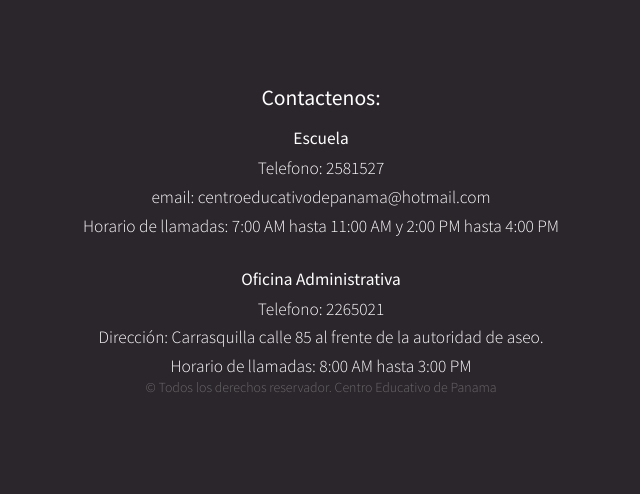
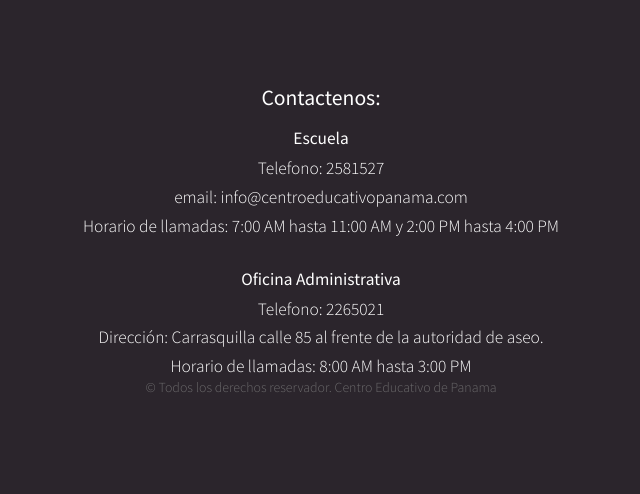
Before and after one commit to arsa666/centroEducativoPanama, a PHP site: page /index.php in a window 1280 px wide. Shown: the part 1278-1772 px from the top of the page, without its empty margins (319-959 px from the left). Run offline with PHP 8.4, Linux system fonts and the light colour scheme.

Commit message:
footer change

```diff
--- a/footer.php
+++ b/footer.php
@@ -12,7 +12,7 @@
                         </header>
                         <h4>Escuela</h4>
                         <div>Telefono: 2581527</div>
-                        <div>email: centroeducativodepanama@hotmail.com</div>
+                        <div>email: info@centroeducativopanama.com</div>
                         <div>Horario de llamadas: 7:00 AM hasta 11:00 AM y 2:00 PM hasta 4:00 PM</div>
                         <Br/>
                         <h4>Oficina Administrativa</h4>
```
